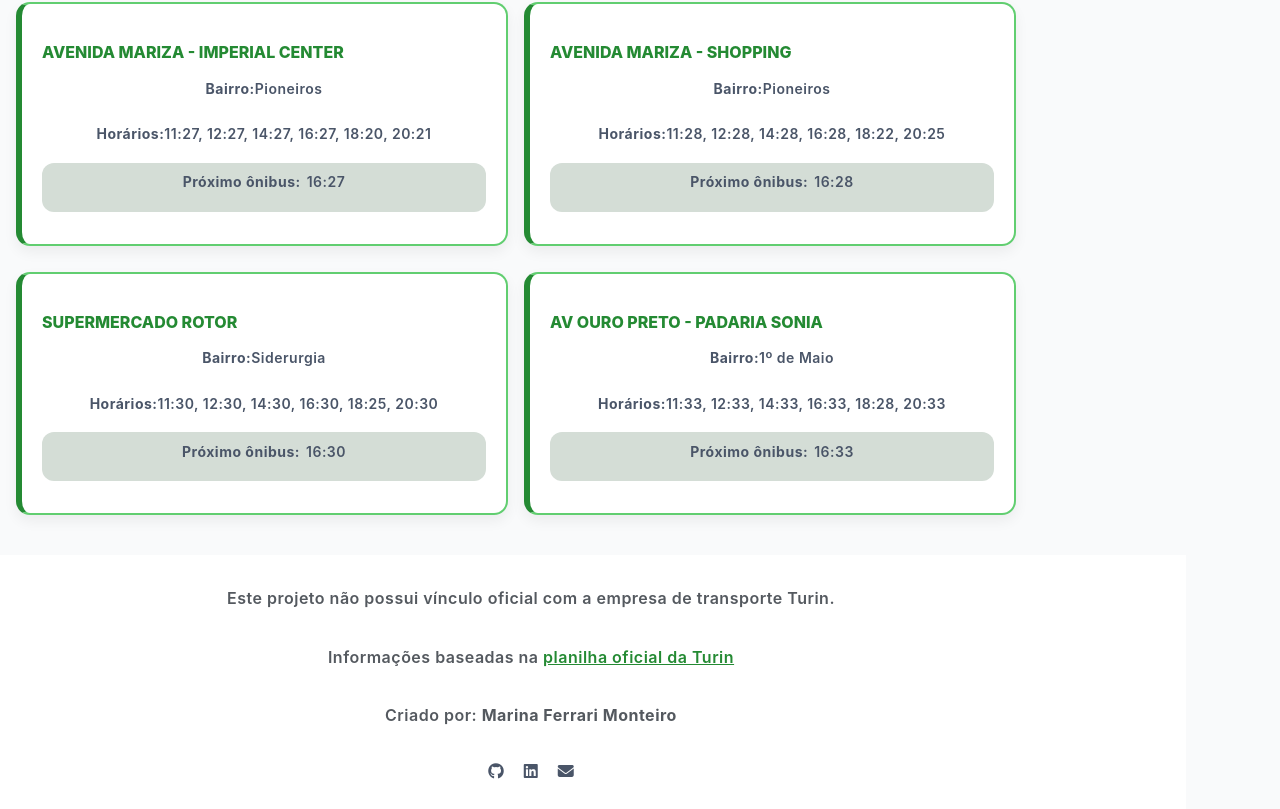
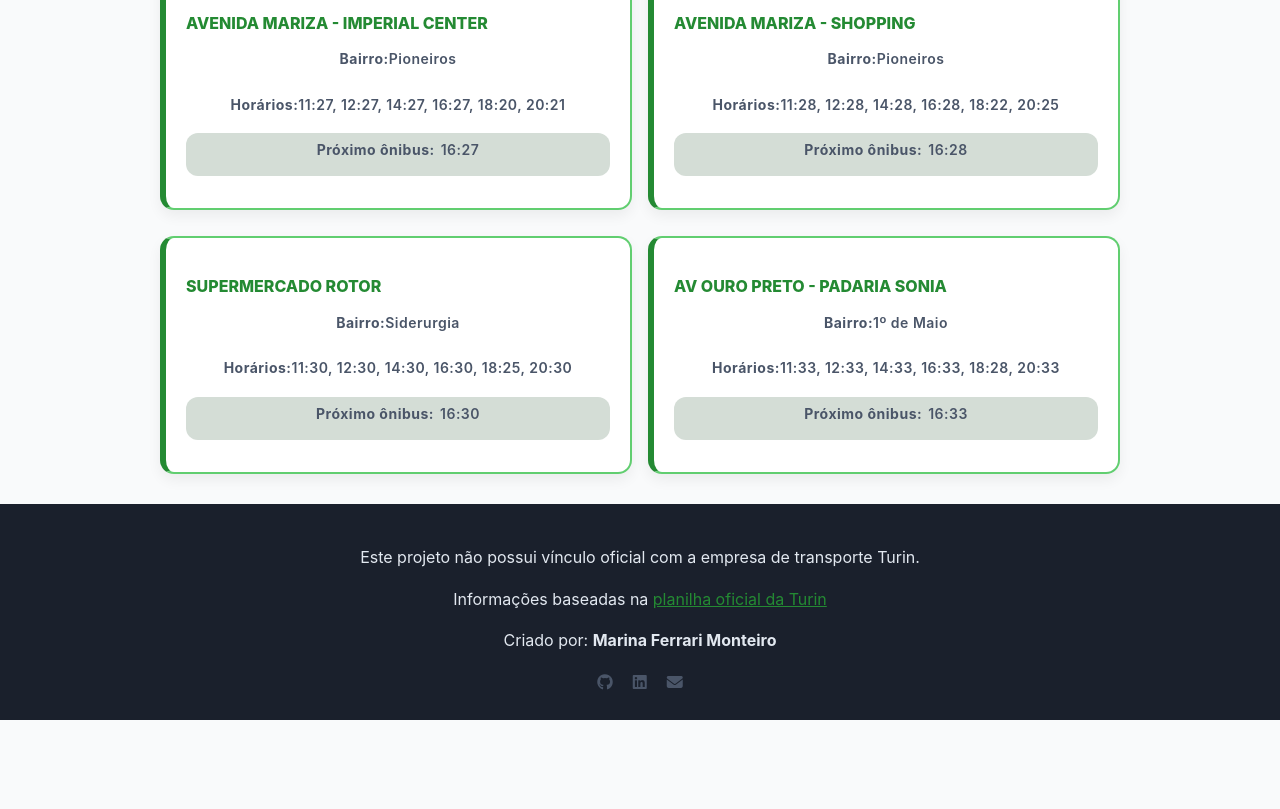
Before and after one commit to marinawhale/rotas-ufsj, a React (Vite) app: page / in a window 1280 px wide. Shown: the part 1922-2731 px from the top of the page. After the commit the page ends 2642 px from the top, so only its background shows below. Built offline with nearby package versions, Linux system fonts and the light colour scheme.

Commit message:
adding a footer

```diff
--- a/src/App.css
+++ b/src/App.css
@@ -1,8 +1,20 @@
-html,
-body,
-#root {
+* {
+  box-sizing: border-box; /* Fundamental para que o width: 100% não estoure com padding */
+}
+
+html, body {
   height: 100%;
   margin: 0;
+  padding: 0; /* Essencial para encostar nas bordas */
+}
+
+body {
+  display: flex;
+  flex-direction: column;
+  min-height: 100vh;
+  width: 100%;
+  overflow-x: hidden; /* Garante que nada escape para a direita */
+  background: var(--bg);
 }
 
 :root {
@@ -31,13 +43,11 @@ body,
 }
 
 .container {
-  max-width: 720px;
-  padding: 16px;
-
-  display: flex;
-  flex-direction: column;
-
-  min-height: 100vh;
+  width: 100%;
+  max-width: 720px; /* Largura máxima desejada */
+  margin: 0 auto;   /* CENTRALIZA horizontalmente */
+  padding: 20px;
+  flex: 1 0 auto;   /* Faz o conteúdo crescer e empurrar o footer para baixo */
 }
 
 .container p {
@@ -186,21 +196,25 @@ select:focus {
 }
 
 .footer {
-  width: 100vw;
-  margin-left: calc(-50vw + 50%);
-  margin-bottom: calc(-50vw + 50%);
-  margin-top: 30px;
+  width: 100%;
+  margin: 0;
+  padding: 25px 0;
+  background-color: #1a202c; /* Ajuste conforme seu tema */
+  color: #e2e8f0;
+  text-align: center;
+  flex-shrink: 0; /* Impede o footer de encolher */
 
-  padding: 25px 15px;
-
-  background-color: #ffffff;
-  color: #4a5568;
-  text-align: center;
+  /* Garante que ele encoste no fundo e lados */
+  position: relative;
+  left: 0;
+  bottom: 0;
 }
 
 .footer-content {
-  max-width: 800px;
+  width: 100%;
+  max-width: 720px; /* Alinhado com a largura do seu conteúdo */
   margin: 0 auto;
+  padding: 0 20px;
 }
 
 .footer-text {
--- a/src/App.jsx
+++ b/src/App.jsx
@@ -46,6 +46,7 @@ function App() {
   }, [bairro, ponto]);
 
   return (
+    <div>
       <div className="container">
         <h1>Como chegar na UFSJ</h1>
         <p>Veja horários de ônibus e encontre o melhor trajeto a partir do seu bairro</p>
@@ -85,7 +86,7 @@ function App() {
             </div>
           ))}
         </div>
-
+      </div>
       <div className="footer">
         <p>
           Este projeto não possui vínculo oficial com a empresa de transporte Turin.
```
Lines whose indentation alone changed are shown as unchanged.
